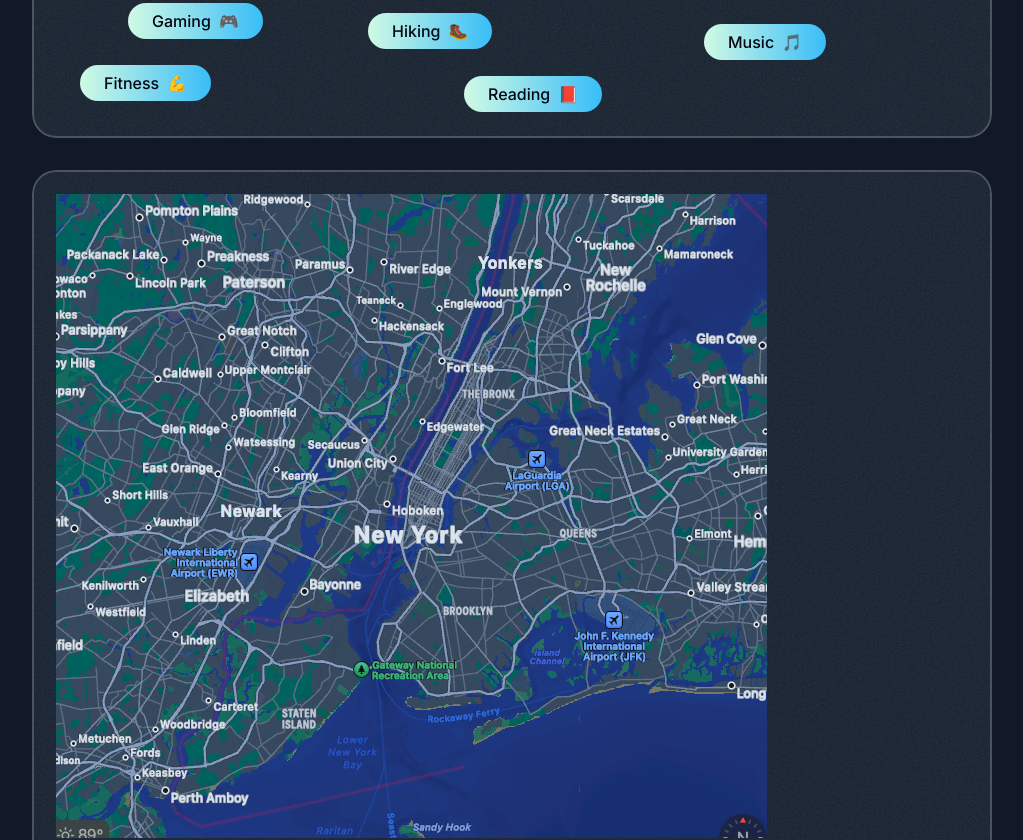
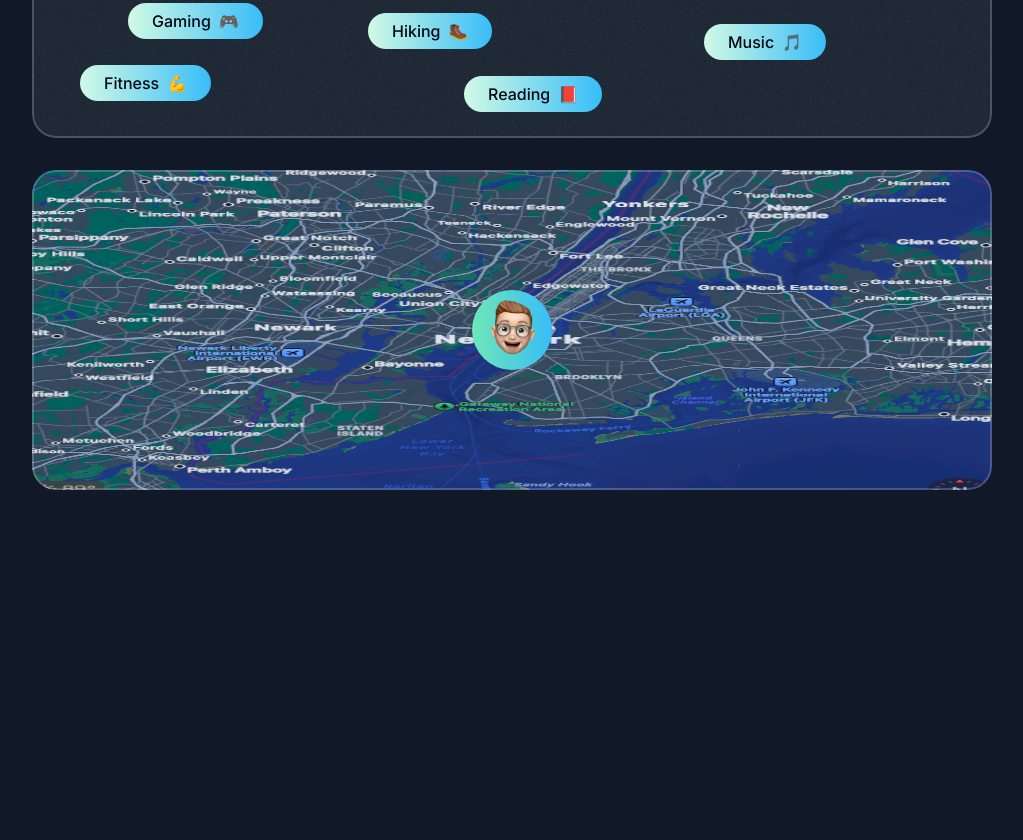
Before and after one commit to Not-Darshil/Portfolio_V2, a Next.js app: page / in a window 1280 px wide. Shown: the part 5168-6008 px from the top of the page, without its empty margins (128-1151 px from the left). After the commit the page ends 5738 px from the top, so only its background shows below. Built offline with nearby package versions, Linux system fonts and the light colour scheme; a web font is replaced by a local one.

Commit message:
added map

```diff
--- a/src/sections/About.tsx
+++ b/src/sections/About.tsx
@@ -124,9 +124,11 @@
             }
           </div>
         </Card>
-        <Card>
-            <Image src={mapImage} alt="map" />
-            <Image src={SmileMemoji} alt="smiling memoji" />
+        <Card className=" h-[320px] p-0 relative">
+            <Image src={mapImage} alt="map" className="h-full w-full object-left-top"/>
+            <div className="absolute top-1/2 left-1/2 -translate-x-1/2 -translate-y-1/2 size-20 rounded-full bg-gradient-to-r from-emerald-300 to-sky-400 after:content-[''] after:inset-0 after:outline after:outline-2 after:-outline-offset-2 after:rounded-full after:outline-gray-950/30">
+              <Image src={SmileMemoji} alt="smiling memoji" className="size-20" />
+            </div>
         </Card>
       </div>
       </div>
```
